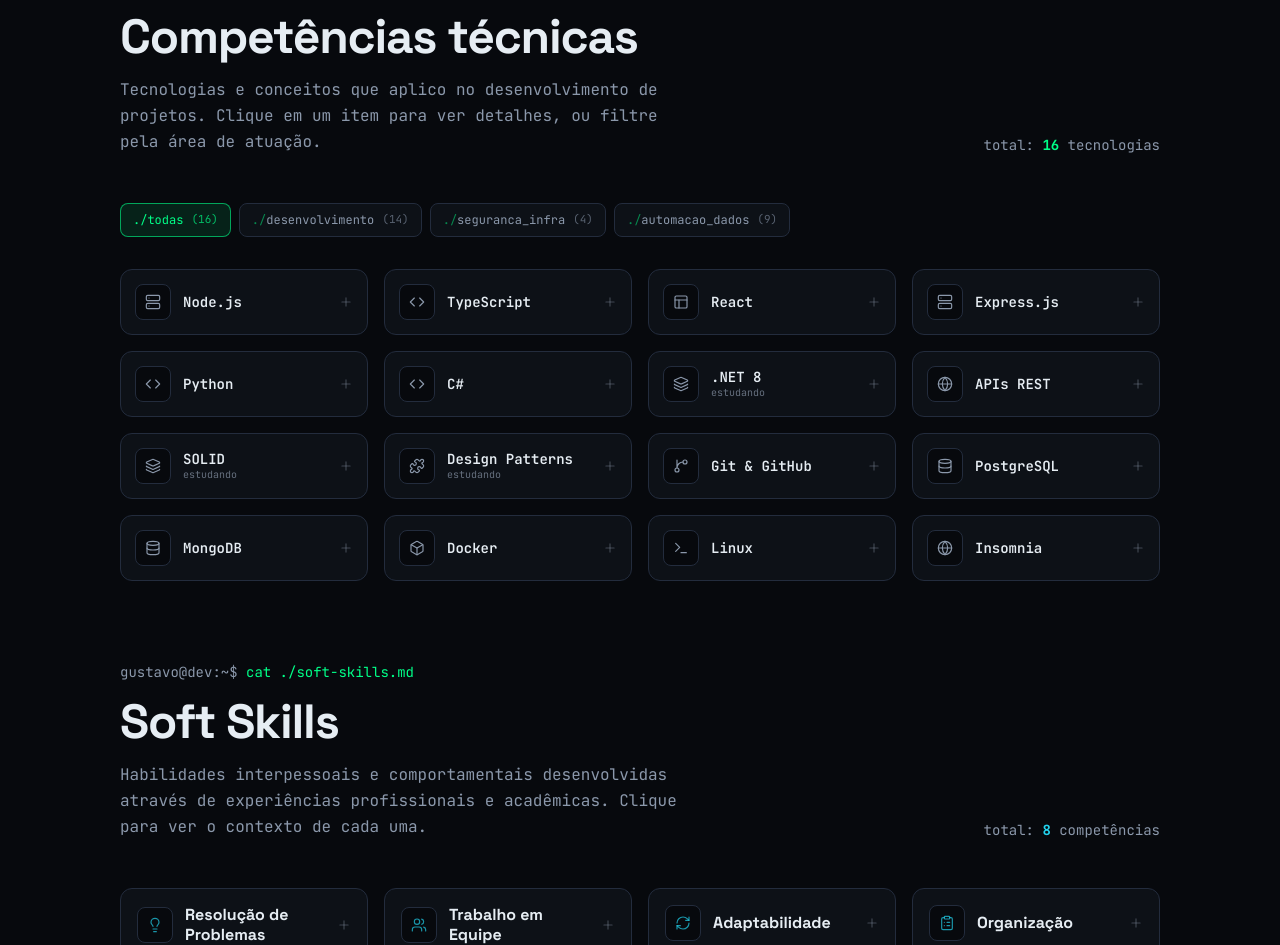
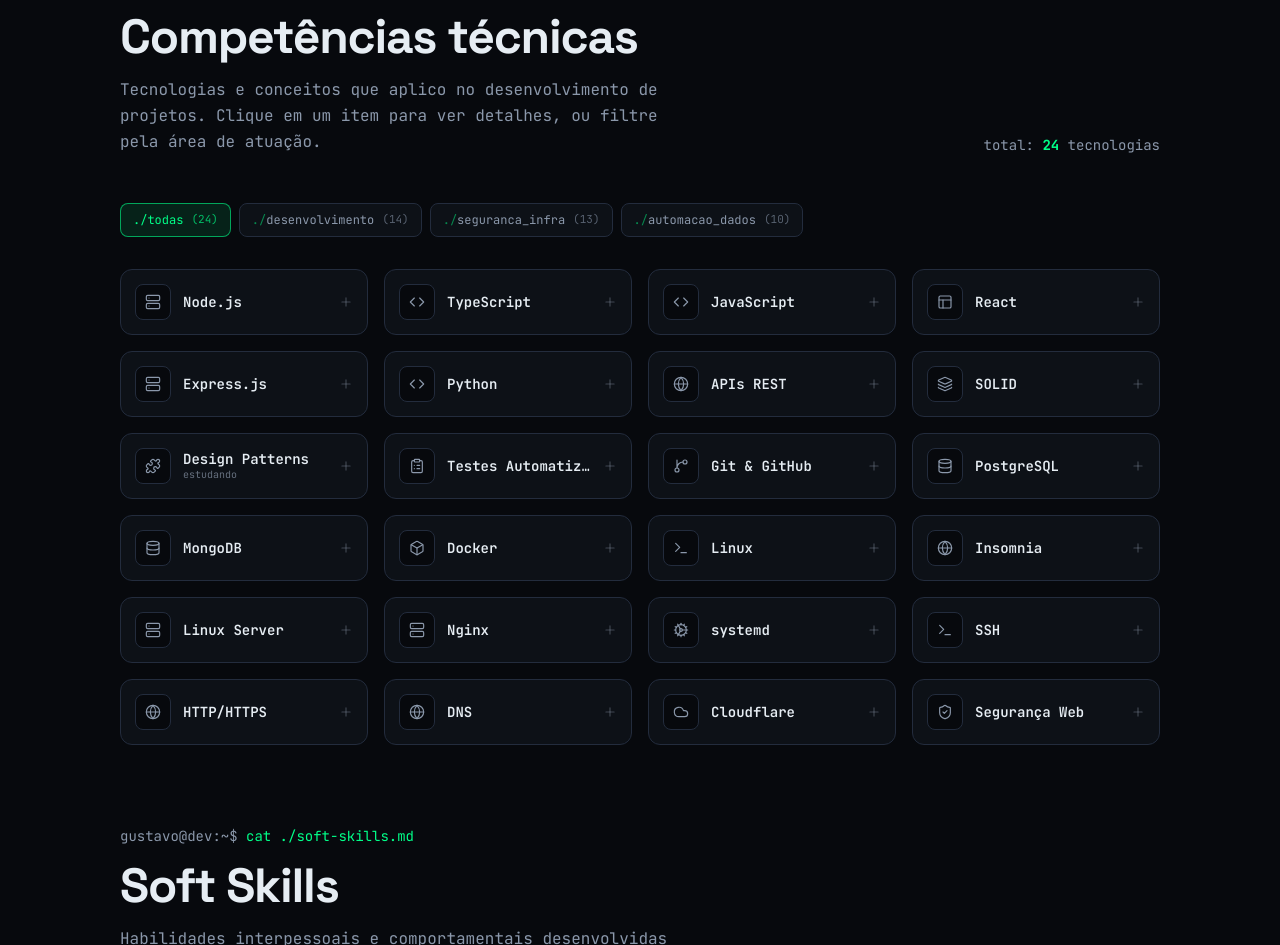
Before and after one commit to gustavopinto244/gustavopinto244.github.io, a React (Vite) app: page / in a window 1280 px wide. Shown: the part 1920-2865 px from the top of the page. Built offline with nearby package versions, Linux system fonts and the light colour scheme.

Commit message:
update: new skills

```diff
--- a/src/data/skills.ts
+++ b/src/data/skills.ts
@@ -9,8 +9,8 @@ export const skills: Skill[] = [
     areas: ['development', 'automation-data'],
     usage: 'projects',
     description:
-      'Construção de APIs REST, middlewares, autenticação e integração com bancos de dados.',
-    examples: ['API de Lista de Tarefas', 'E-commerce Back-end'],
+      'Experiência prática com Node.js na criação de APIs, serviços e aplicações back-end.',
+    examples: ['Atlas Manager', 'API de Lista de Tarefas', 'E-commerce Back-end'],
   },
   {
     id: 'typescript',
@@ -19,8 +19,20 @@ export const skills: Skill[] = [
     category: 'languages',
     areas: ['development', 'security-infra', 'automation-data'],
     usage: 'projects',
-    description: 'Tipagem estática, interfaces, generics e boas práticas de tipagem em projetos.',
-    examples: ['Todos os projetos atuais'],
+    description:
+      'Experiência prática com TypeScript para desenvolver aplicações web e serviços back-end tipados.',
+    examples: ['Atlas Manager', 'Portfólio Pessoal', 'E-commerce Full-Stack'],
+  },
+  {
+    id: 'javascript',
+    name: 'JavaScript',
+    icon: 'Code',
+    category: 'languages',
+    areas: ['development', 'automation-data'],
+    usage: 'projects',
+    description:
+      'Conhecimento prático em JavaScript para aplicações web, manipulação de dados e lógica no back-end.',
+    examples: ['API de Lista de Tarefas', 'Métodos Numéricos'],
   },
   {
     id: 'react',
@@ -30,7 +42,7 @@ export const skills: Skill[] = [
     areas: ['development'],
     usage: 'projects',
     description:
-      'Componentes funcionais, hooks, gerenciamento de estado e renderização condicional.',
+      'Conhecimento prático em React para criar interfaces com componentes, hooks e gerenciamento de estado.',
     examples: ['Portfólio Pessoal', 'E-commerce Front-end'],
   },
   {
@@ -41,7 +53,7 @@ export const skills: Skill[] = [
     areas: ['development', 'automation-data'],
     usage: 'projects',
     description:
-      'Framework para construção de APIs REST, roteamento, middlewares e tratamento de erros.',
+      'Conhecimento prático em Express.js para criar rotas, middlewares e APIs integradas a bancos de dados.',
     examples: ['API de Lista de Tarefas', 'E-commerce Back-end'],
   },
   {
@@ -51,28 +63,7 @@ export const skills: Skill[] = [
     category: 'languages',
     areas: ['automation-data'],
     usage: 'projects',
-    description: 'Linguagem de programação versátil, com foco em legibilidade e produtividade.',
-    examples: ['Projetos acadêmicos'],
-  },
-  {
-    id: 'c#',
-    name: 'C#',
-    icon: 'Code',
-    category: 'languages',
-    areas: ['development'],
-    usage: 'projects',
-    description:
-      'Linguagem de programação orientada a objetos, com foco em produtividade e desempenho.',
-    examples: ['Projetos acadêmicos'],
-  },
-  {
-    id: '.net8',
-    name: '.NET 8',
-    icon: 'Layers',
-    category: 'languages',
-    areas: ['development'],
-    usage: 'studying',
-    description: 'Framework para desenvolvimento de aplicações web, APIs e serviços com C#.',
+    description: 'Conhecimento básico em Python para automação e análise de dados.',
     examples: ['Projetos acadêmicos'],
   },
   {
@@ -82,7 +73,8 @@ export const skills: Skill[] = [
     category: 'techniques',
     areas: ['development', 'automation-data'],
     usage: 'projects',
-    description: 'Design de endpoints, métodos HTTP, status codes, autenticação e documentação.',
+    description:
+      'Conhecimento prático na criação e no consumo de APIs REST com autenticação e operações CRUD.',
     examples: ['API de Lista de Tarefas', 'E-commerce API'],
   },
   {
@@ -91,10 +83,10 @@ export const skills: Skill[] = [
     icon: 'Layers',
     category: 'techniques',
     areas: ['development'],
-    usage: 'studying',
+    usage: 'projects',
     description:
-      'Princípios de design orientado a objetos para código mais manutenível e flexível.',
-    examples: ['Estudo teórico'],
+      'Conhecimento básico dos princípios SOLID e de sua aplicação na separação de responsabilidades.',
+    examples: ['Atlas Manager'],
   },
   {
     id: 'patterns',
@@ -103,8 +95,20 @@ export const skills: Skill[] = [
     category: 'techniques',
     areas: ['development'],
     usage: 'studying',
-    description: 'Padrões como Factory, Singleton, Repository e suas aplicações em projetos reais.',
+    description:
+      'Conhecimento básico de padrões de projeto, com estudo de Factory, Singleton e Repository.',
     examples: ['Estudo teórico'],
+  },
+  {
+    id: 'automated-tests',
+    name: 'Testes Automatizados',
+    icon: 'ClipboardList',
+    category: 'techniques',
+    areas: ['development', 'security-infra'],
+    usage: 'projects',
+    description:
+      'Conhecimento prático na criação de testes automatizados para validar regras e serviços back-end.',
+    examples: ['Atlas Manager'],
   },
   {
     id: 'git',
@@ -113,7 +117,8 @@ export const skills: Skill[] = [
     category: 'tools',
     areas: ['development', 'security-infra', 'automation-data'],
     usage: 'projects',
-    description: 'Controle de versão, branches, merge, pull requests e workflows colaborativos.',
+    description:
+      'Conhecimento prático em controle de versão, branches, merges e publicação de projetos no GitHub.',
     examples: ['Todos os projetos'],
   },
   {
@@ -123,7 +128,8 @@ export const skills: Skill[] = [
     category: 'tools',
     areas: ['development', 'automation-data'],
     usage: 'projects',
-    description: 'Modelagem relacional, queries, joins, índices e integração com ORMs.',
+    description:
+      'Conhecimento prático em banco de dados relacional, consultas SQL e integração com aplicações.',
     examples: ['E-commerce Full-Stack'],
   },
   {
@@ -133,7 +139,8 @@ export const skills: Skill[] = [
     category: 'tools',
     areas: ['development'],
     usage: 'projects',
-    description: 'Modelagem NoSQL, operações CRUD, agregações e integração com Mongoose.',
+    description:
+      'Conhecimento prático em MongoDB para persistência de usuários, sessões e operações CRUD.',
     examples: ['API de Lista de Tarefas'],
   },
   {
@@ -143,7 +150,8 @@ export const skills: Skill[] = [
     category: 'tools',
     areas: ['security-infra', 'development'],
     usage: 'projects',
-    description: 'Containerização de aplicações, criação de imagens e gerenciamento de containers.',
+    description:
+      'Conhecimento prático em Docker para executar, configurar e gerenciar aplicações em containers.',
     examples: ['Atlas Manager', 'Deploy de projetos locais'],
   },
   {
@@ -154,7 +162,7 @@ export const skills: Skill[] = [
     areas: ['security-infra', 'automation-data'],
     usage: 'projects',
     description:
-      'Comandos básicos, navegação em diretórios, permissões e gerenciamento de processos.',
+      'Conhecimento prático em Linux para uso do terminal, permissões, processos e ambiente de desenvolvimento.',
     examples: ['Atlas Manager', 'Ambiente de desenvolvimento local'],
   },
   {
@@ -165,7 +173,95 @@ export const skills: Skill[] = [
     areas: ['development', 'automation-data'],
     usage: 'projects',
     description:
-      'Testes de APIs REST, envio de requisições, visualização de respostas e organização de endpoints.',
+      'Conhecimento prático em Insomnia para testar requisições, autenticação e respostas de APIs REST.',
     examples: ['Testes de APIs desenvolvidas'],
   },
+  {
+    id: 'linux-server',
+    name: 'Linux Server',
+    icon: 'Server',
+    category: 'tools',
+    areas: ['security-infra'],
+    usage: 'projects',
+    description:
+      'Conhecimento prático na administração básica de servidor Linux, incluindo usuários, permissões e serviços.',
+    examples: ['Atlas - Homelab', 'Atlas Manager'],
+  },
+  {
+    id: 'nginx',
+    name: 'Nginx',
+    icon: 'Server',
+    category: 'tools',
+    areas: ['security-infra'],
+    usage: 'projects',
+    description:
+      'Conhecimento prático na configuração do Nginx como proxy reverso para serviços hospedados no homelab.',
+    examples: ['Atlas Manager', 'Atlas - Homelab'],
+  },
+  {
+    id: 'systemd',
+    name: 'systemd',
+    icon: 'Cog',
+    category: 'tools',
+    areas: ['security-infra'],
+    usage: 'projects',
+    description:
+      'Conhecimento prático na criação e no gerenciamento de serviços iniciados pelo sistema.',
+    examples: ['Atlas Manager'],
+  },
+  {
+    id: 'ssh',
+    name: 'SSH',
+    icon: 'Terminal',
+    category: 'tools',
+    areas: ['security-infra'],
+    usage: 'projects',
+    description:
+      'Conhecimento prático em SSH para acesso remoto e administração segura do servidor do homelab.',
+    examples: ['Atlas - Homelab', 'Atlas Manager'],
+  },
+  {
+    id: 'http-https',
+    name: 'HTTP/HTTPS',
+    icon: 'Globe',
+    category: 'tools',
+    areas: ['security-infra'],
+    usage: 'projects',
+    description:
+      'Conhecimento básico dos protocolos HTTP e HTTPS, incluindo métodos, cabeçalhos e uso de certificados TLS.',
+    examples: ['Todos os projetos com deploy'],
+  },
+  {
+    id: 'dns',
+    name: 'DNS',
+    icon: 'Globe',
+    category: 'tools',
+    areas: ['security-infra'],
+    usage: 'projects',
+    description:
+      'Conhecimento básico na configuração de DNS e no direcionamento de subdomínios para aplicações publicadas.',
+    examples: ['Atlas Manager', 'Portfólio Pessoal'],
+  },
+  {
+    id: 'cloudflare',
+    name: 'Cloudflare',
+    icon: 'Cloud',
+    category: 'tools',
+    areas: ['security-infra'],
+    usage: 'projects',
+    description:
+      'Conhecimento prático em Cloudflare para gerenciar DNS, Tunnel e controle de acesso a serviços do homelab.',
+    examples: ['Atlas Manager', 'Atlas - Homelab'],
+  },
+  {
+    id: 'web-security',
+    name: 'Segurança Web',
+    icon: 'ShieldCheck',
+    category: 'tools',
+    areas: ['security-infra'],
+    usage: 'projects',
+    description:
+      'Conhecimento básico em segurança web, com autenticação, controle de acesso e configuração segura de serviços.',
+    examples: ['Atlas Manager', 'API de Lista de Tarefas'],
+  },
 ];
```
Also changed, not shown: src/components/ui/icons.ts (+4 -7 lines).
